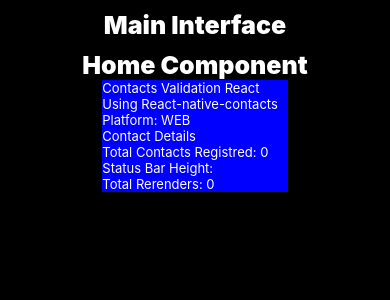
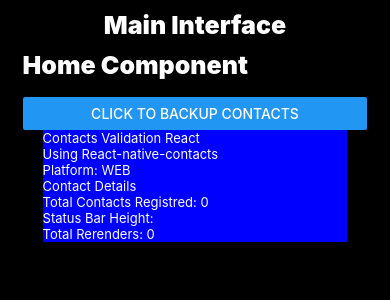
Before and after one commit to lexvieira/ContactPlusInternacionalNumbersFix, a React Native app: screen / in a window 390 px wide. Shown: the top 300 px of the page. Built offline with nearby package versions, Linux system fonts and the light colour scheme.

Commit message:
Add Contact Backup Button

```diff
--- a/src/components/home/index.tsx
+++ b/src/components/home/index.tsx
@@ -152,7 +152,7 @@ const Home = () => {
     <>
       <View>
         <Text style={styles.textDefaultTitle}>Home Component</Text>
-        {/* <BackupContacts /> */}
+        <BackupContacts />
         <SafeAreaView style={styles.containerScroll}>
           <ScrollView style={styles.scrollView}>
             <View>
```
